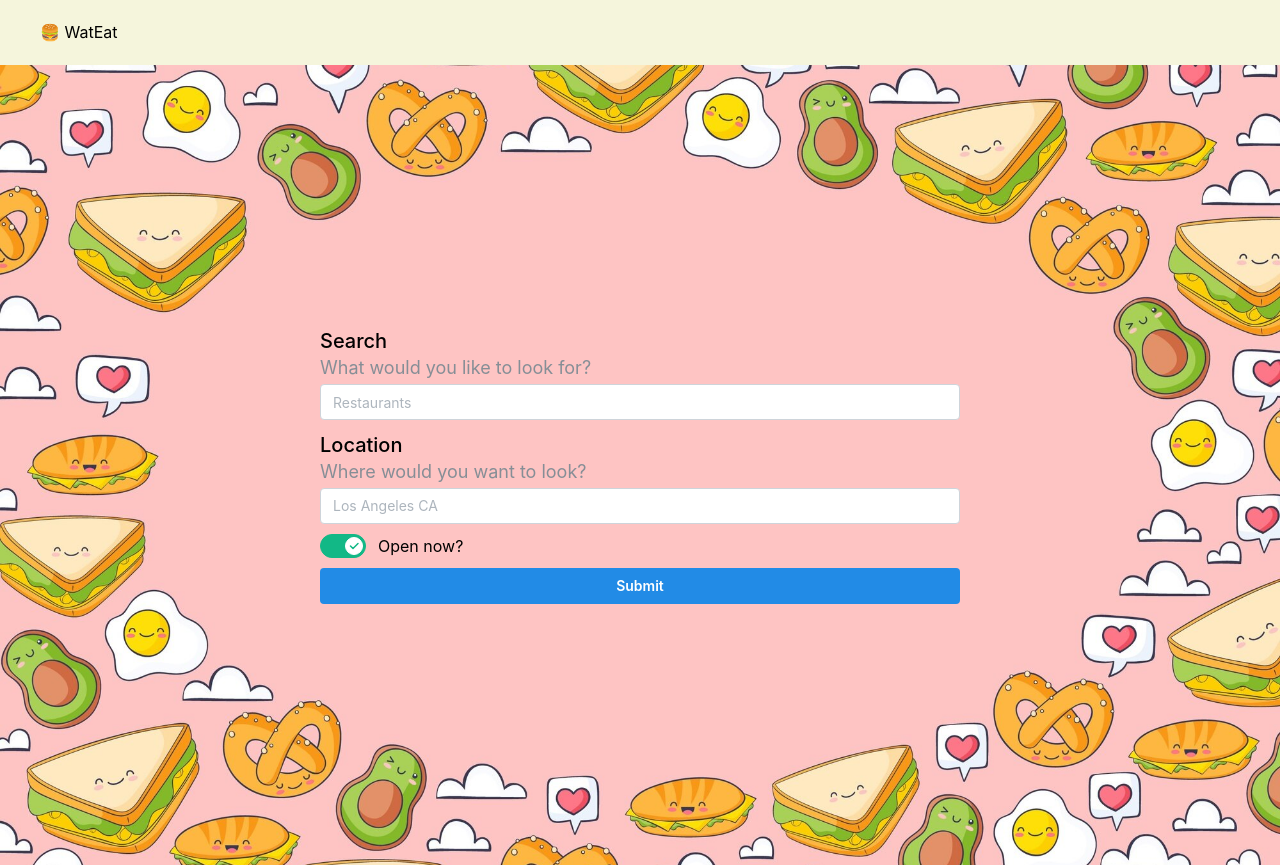
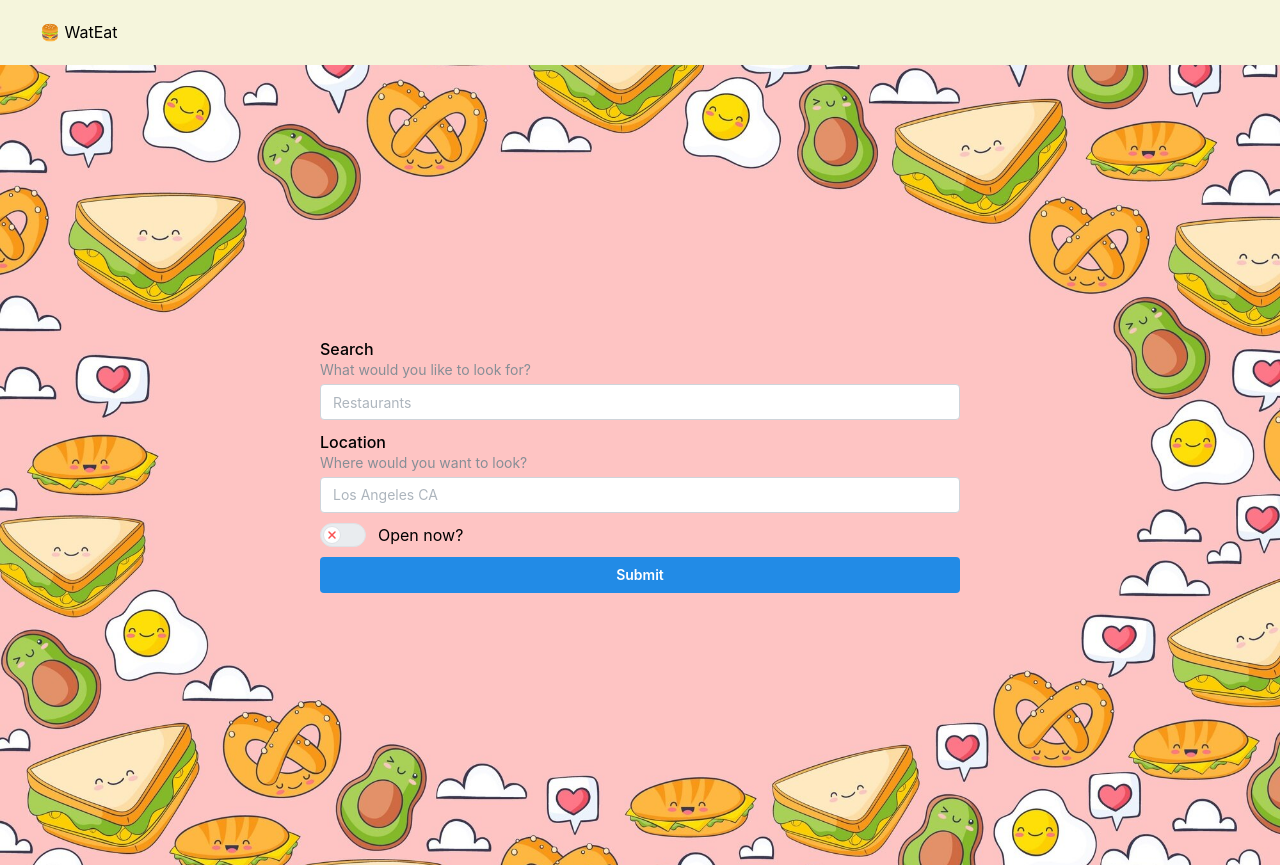
Before and after one commit to depla/what_to_eat, a React (Vite) app in the folder client/: page / in a window 1280 px wide. Built offline with nearby package versions, Linux system fonts and the light colour scheme; no server answers.

Commit message:
add frontend validation

```diff
--- a/client/src/components/FoodCardComponent/FoodCardComponent.css
+++ b/client/src/components/FoodCardComponent/FoodCardComponent.css
@@ -8,7 +8,7 @@
     padding: 0.5em;
     display: flex;
     flex-direction: column;
-    height: 250px;
+    height: 230px;
 }
 
 .cardInfoNoButton {
--- a/client/src/components/SearchFoodComponent/SearchFoodComponent.jsx
+++ b/client/src/components/SearchFoodComponent/SearchFoodComponent.jsx
@@ -9,8 +9,10 @@ import ToggleComponent from '../SharedComponent/ToggleComponent';
 import './SearchFoodComponent.css';
 
 export default function SearchFoodComponent() {
-    const defaultIsOpen = true;
+    const defaultIsOpen = false;
     const [isOpenToggled, setIsOpenToggled] = useState(defaultIsOpen);
+    const [searchError, setSearchError] = useState("");
+    const [locationError, setLocationError] = useState("");
 
     const [formData, setFormData] = useState({
         search: '',
@@ -36,14 +38,18 @@ export default function SearchFoodComponent() {
 
     const handleSubmit = async (e) => {
         e.preventDefault();
+        var isValidFields = false;
+        isValidFields = validateField(formData.search, setSearchError, "Please enter what you would like to search for.");
+        isValidFields = validateField(formData.location, setLocationError, "Please enter a location.");
+
+        if (isValidFields) {
             try {
                 // const response = await axios.post(Environment.getServerBaseUrl() + '/api/foursquare/search-food', formData);
                 const response = await axios.post(Environment.getServerBaseUrl() + '/api/search-food', formData);
                 navigateTo('/choose', { state: response.data });
-            // Handle successful response
             } catch (error) {
                 console.error('Error:', error);
-            // Handle error
+            }
         }
     };
 
@@ -51,12 +57,26 @@ export default function SearchFoodComponent() {
         setIsOpenToggled(isOpen);
     }
 
+    const validateField = (field, setter, message) => {
+        var isValid = false;
+
+        if (field === "") {
+            setter(message);
+        }
+        else {
+            setter("");
+            isValid = true;
+        }
+
+        return isValid;
+    }
+
     return (
         <form className="searchForm" onSubmit={handleSubmit}>
-            <Input.Wrapper label="Search" description="What would you like to look for?" size="xl">
+            <Input.Wrapper label="Search" description="What would you like to look for?" size="md" error={searchError}>
                 <Input placeholder="Restaurants" type="text" name="search" value={formData.search} onChange={handleChange} />
             </Input.Wrapper>
-            <Input.Wrapper label="Location" description="Where would you want to look?" size="xl">
+            <Input.Wrapper label="Location" description="Where would you want to look?" size="md" error={locationError}>
                 <Input placeholder="Los Angeles CA" type="text" name="location" value={formData.location} onChange={handleChange} />
             </Input.Wrapper>
             <ToggleComponent label="Open now?" value={isOpenToggled} onClick={onIsOpenToggleClick} defaultVal={defaultIsOpen} />
```
Also changed, not shown: 1 other file (tests, documents, lock files or other folders). Lines whose indentation alone changed are shown as unchanged.
